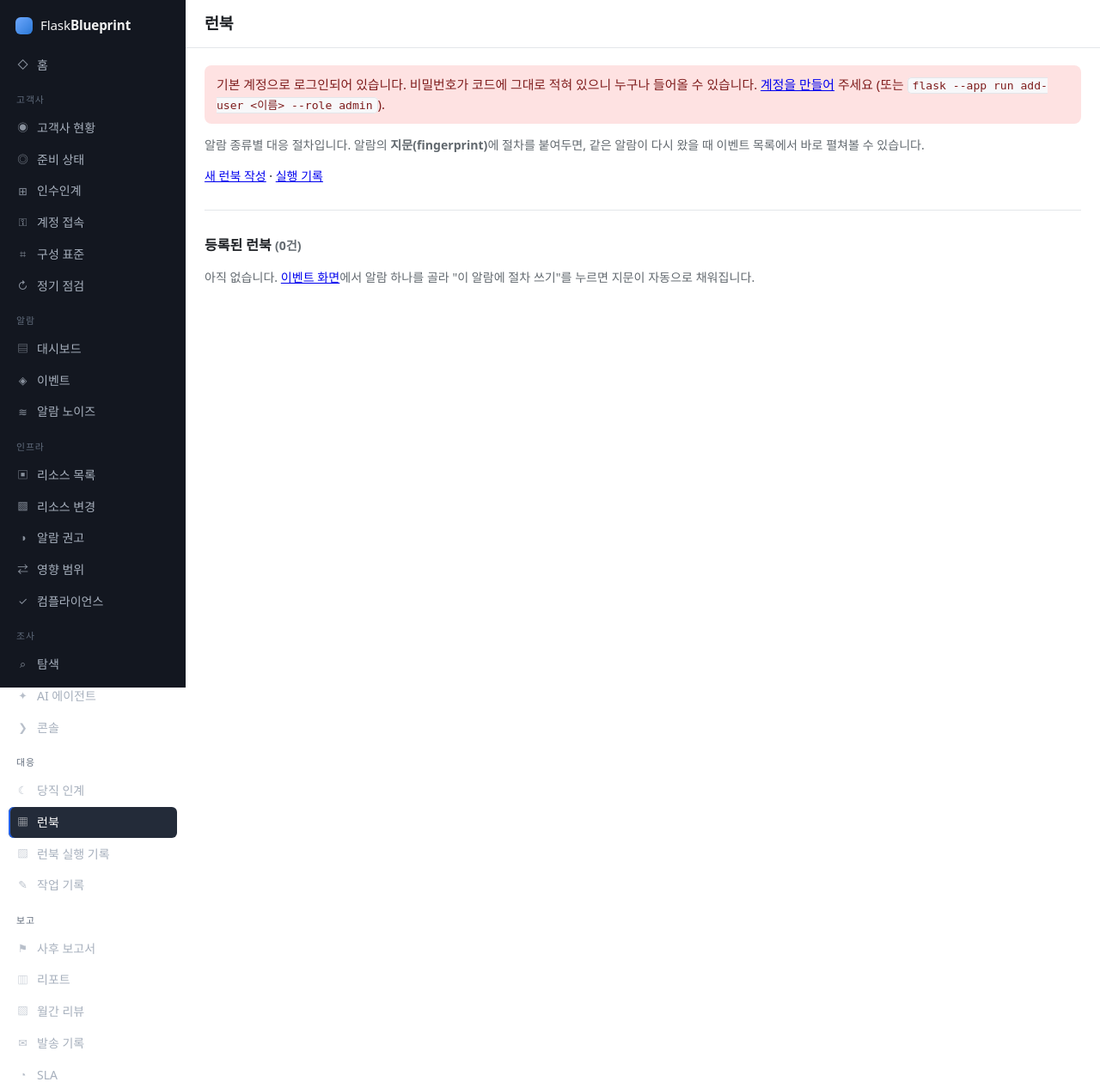
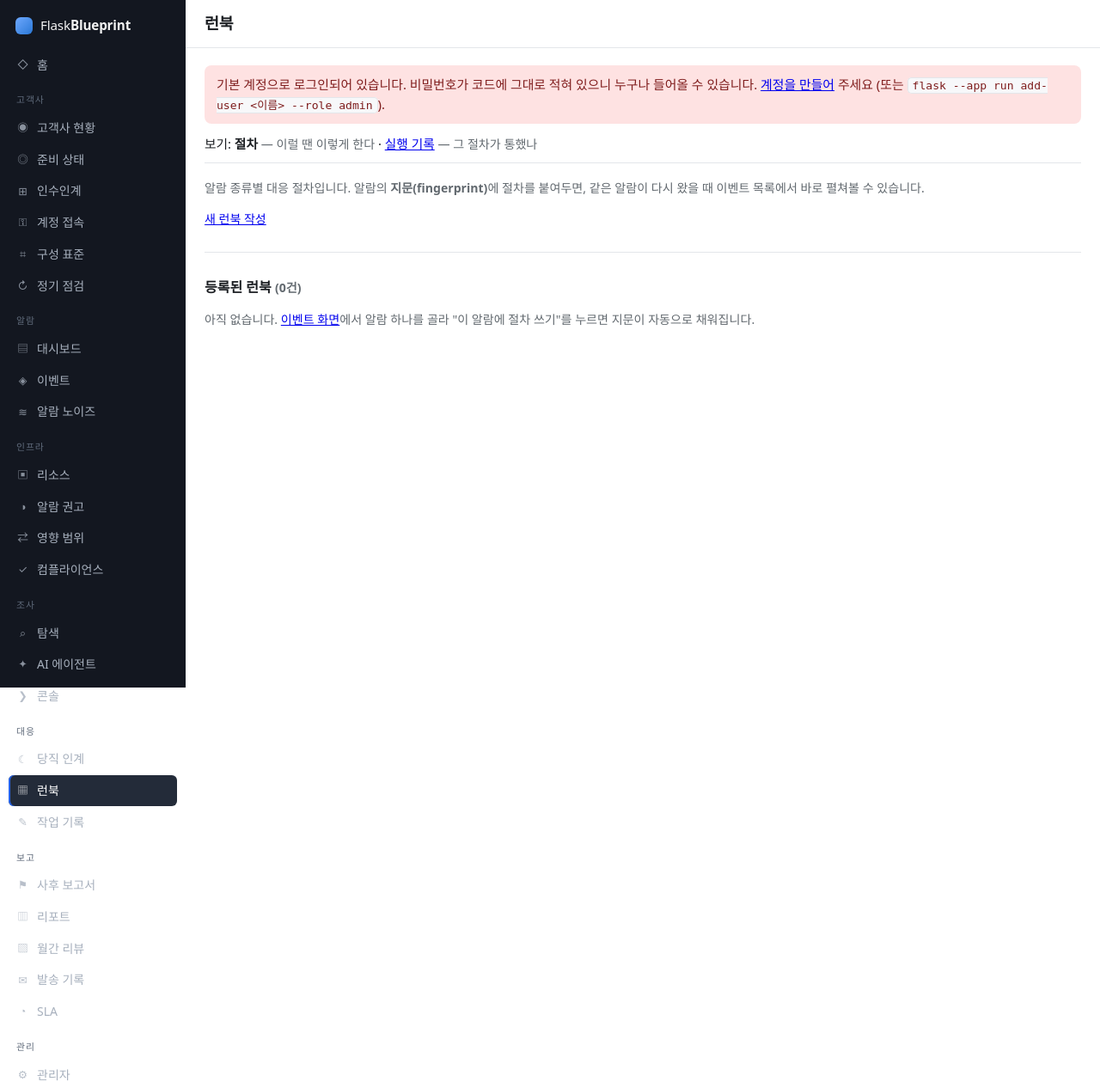
Before and after one commit to eunyuljo/flask_app, a Flask app: page /runbook/ in a window 1280 px wide. Shown: the top 1259 px of the page at 86% size. Run offline with Flask 3, Linux system fonts and the light colour scheme; the visitor is signed in with stand-in values (Sample User, id 1); data that the repository does not hold is empty; some libraries are stand-ins or nearby versions.

Commit message:
화면 병합 둘: 리소스, 런북을 각각 탭 두 개로
메뉴가 28개까지 늘었다. 그중 세 쌍은 같은 자료를 다른 각도로 보는
것이라, 메뉴가 둘이면 "어느 쪽을 봐야 하지" 를 매번 묻게 된다.

  리소스 목록 + 리소스 변경   -> 리소스 (지금 목록 / 변경)
  런북 + 런북 실행 기록      -> 런북 (절차 / 실행 기록)

준비 상태는 지난번에 이미 합쳤고, 그때 인라인으로 쓴 탭 줄을 이번에
매크로(templates/_tabs.html)로 빼서 세 쌍이 같은 것을 쓰게 했다.
쌍마다 조금씩 다른 탭 줄이 생기는 것을 미리 막는다.

── 라우트는 합치지 않았다 ────────────────────────────────────────
준비 상태는 ?view= 하나로 합쳤다. 넓게 보는 쪽에 딥링크가 없어서
그래도 됐다.

리소스와 런북은 다르다. 인벤토리 화면만 해도 필터 링크가
url_for('resources.inventory_page', ...) 로 여덟 곳에 박혀 있어서,
라우트를 합치면 필터를 누를 때마다 리다이렉트가 한 번씩 더 붙는다.
사람에게 보이는 것(메뉴 하나, 탭 두 개)이 같으면 라우트 모양은 그
다음 문제라고 봤다. 왜 쌍마다 다른지를 _tabs.html 주석에 적어 뒀다.

nav 의 match 에 두 endpoint 를 다 적어서, 어느 보기에 있든 같은 메뉴에
불이 들어온다. 하위 화면(runbook.edit)도 마찬가지다.

── 영향 범위는 합치지 않았다 ────────────────────────────────────
resources 블루프린트 안에 있지만 묻는 것이 다르다. "무엇이 있나 /
무엇이 바뀌었나" 와 "이걸 건드리면 무엇이 딸려 오나" 는 같은 자료의
다른 보기가 아니라 다른 물음이다.

── 본문에서 중복을 걷어냈다 ─────────────────────────────────────
탭이 하는 말을 본문이 또 하면 같은 것을 두 번 읽게 된다. 형제 화면으로
가는 링크를 본문에서 빼고 탭을 가리키는 말로 바꿨다. 탭 밖에 형제
링크가 남아 있지 않은 것을 테스트가 확인한다.

메뉴 28 -> 26. 인프라 5 -> 4, 대응 4 -> 3.
두 카테고리에 자리가 하나씩 생겼다.

테스트 955개 통과 (병합 25개 추가).

```diff
--- a/myapp/app/nav.py
+++ b/myapp/app/nav.py
@@ -93,12 +93,13 @@ ITEMS = [
      "category": "alarm", "hint": "시끄러운 알람 순위와 억제 규칙"},
 
     # ---- 인프라 ----
-    {"endpoint": "resources.inventory_page", "label": "리소스 목록", "icon": "▣",
-     "category": "infra", "match": ("resources.inventory",),
-     "hint": "지금 무엇이 떠 있는가"},
-    {"endpoint": "resources.index", "label": "리소스 변경", "icon": "▩",
-     "category": "infra", "match": ("resources.",),
-     "hint": "두 시점의 인프라 차이"},
+    # 목록과 변경은 같은 자료(resources 테이블)를 다른 각도로 보는 것이라
+    # 한 메뉴에 탭 두 개로 뒀다. 라우트를 하나로 합치지 않은 이유는
+    # templates/_tabs.html 에 적었다(필터 링크가 리다이렉트를 타게 된다).
+    {"endpoint": "resources.inventory_page", "label": "리소스", "icon": "▣",
+     "category": "infra",
+     "match": ("resources.inventory", "resources.index"),
+     "hint": "지금 무엇이 있나 / 무엇이 바뀌었나"},
     {"endpoint": "resources.alarm_advice_page", "label": "알람 권고", "icon": "◑",
      "category": "infra", "match": ("resources.alarm_advice",),
      "hint": "이 리소스에 무엇을 걸어야 하나"},
@@ -111,12 +112,12 @@ ITEMS = [
     # ---- 대응 ----
     {"endpoint": "handover.index", "label": "당직 인계", "icon": "☾",
      "category": "respond", "hint": "지난 근무 구간 요약"},
+    # 절차와 그 절차를 따른 일. 나눠 뒀다가 한 메뉴의 탭 두 개로 합쳤다 -
+    # 실행 기록만 따로 열 일이 거의 없고, 절차를 보러 왔다가 "이거 통하나" 를
+    # 묻는 흐름이 자연스럽다.
     {"endpoint": "runbook.index", "label": "런북", "icon": "▦",
      "category": "respond", "match": ("runbook.",),
-     "hint": "알람 종류별 대응 절차"},
-    {"endpoint": "runbook.runs", "label": "런북 실행 기록", "icon": "▨",
-     "category": "respond", "match": ("runbook.runs",),
-     "hint": "그 절차가 실제로 통했는가"},
+     "hint": "대응 절차와 그 절차가 통했는가"},
     {"endpoint": "work.index", "label": "작업 기록", "icon": "✎",
      "category": "respond", "hint": "작업 전/후 증적"},
 
--- a/myapp/app/static/css/style.css
+++ b/myapp/app/static/css/style.css
@@ -947,6 +947,16 @@ table.matrix .cell {
 .cell-missing { color: var(--sev-critical); }
 .cell-unknown { color: var(--muted); }
 
+/* 같은 자료의 여러 보기를 잇는 탭 줄. 화면 맨 위에 한 줄로 둔다 -
+   커다란 탭 UI 를 만들면 정작 내용이 아래로 밀린다. */
+.view-tabs {
+  margin: 0 0 18px;
+  padding-bottom: 10px;
+  border-bottom: 1px solid var(--border);
+  font-size: .92rem;
+}
+.view-tabs strong { color: var(--text); }
+
 /* 인수인계 문서. 만들어진 Markdown 을 그대로 보여준다 - 화면용으로
    다시 그리면 화면과 내려받은 파일이 언젠가 갈라진다. */
 .brief {
--- /dev/null
+++ b/myapp/app/templates/_tabs.html
@@ -0,0 +1,28 @@
+{# templates/_tabs.html
+   같은 자료의 여러 보기를 잇는 탭.
+
+   ── 왜 매크로로 뺐나 ────────────────────────────────────────────
+   화면을 합칠 때마다 탭 줄을 새로 쓰면 세 쌍이 조금씩 달라진다. 한 곳에서
+   그린다.
+
+   ── 왜 라우트를 하나로 합치지 않은 쌍이 있나 ────────────────────
+   준비 상태는 ?view= 하나로 합쳤다. 넓게 보는 쪽에 딥링크가 없어서
+   그래도 됐다. 리소스와 런북은 다르다 - 필터 링크가 url_for 로 여러 곳에
+   박혀 있어서, 라우트를 합치면 필터를 누를 때마다 리다이렉트가 한 번씩
+   더 붙는다. 사람에게 보이는 것(메뉴 하나, 탭 두 개)이 같으면 라우트
+   모양은 그 다음 문제다. #}
+
+{% macro views(items) -%}
+  <p class="view-tabs">
+    보기:
+    {% for it in items %}
+      {% if not loop.first %} &middot; {% endif %}
+      {% if it.active %}
+        <strong>{{ it.label }}</strong>
+      {% else %}
+        <a href="{{ it.href }}">{{ it.label }}</a>
+      {% endif %}
+      <span class="muted">— {{ it.hint }}</span>
+    {% endfor %}
+  </p>
+{%- endmacro %}
--- a/myapp/app/templates/runbook.html
+++ b/myapp/app/templates/runbook.html
@@ -2,11 +2,18 @@
    runbook 블루프린트의 index() 가 렌더링하는 런북 목록. #}
 
 {% extends "base.html" %}
+{% from "_tabs.html" import views %}
 
 {% block title %}런북{% endblock %}
 {% block page_title %}런북{% endblock %}
 
 {% block content %}
+{{ views([
+     {"label": "절차", "hint": "이럴 땐 이렇게 한다",
+      "href": url_for('runbook.index'), "active": true},
+     {"label": "실행 기록", "hint": "그 절차가 통했나",
+      "href": url_for('runbook.runs'), "active": false},
+   ]) }}
   <p class="muted">
     알람 종류별 대응 절차입니다. 알람의 <strong>지문(fingerprint)</strong>에 절차를 붙여두면,
     같은 알람이 다시 왔을 때 이벤트 목록에서 바로 펼쳐볼 수 있습니다.
@@ -16,11 +23,7 @@
     <div class="flash error">{{ error }}</div>
   {% endif %}
 
-  <p>
-    <a href="{{ url_for('runbook.new') }}">새 런북 작성</a>
-    &middot;
-    <a href="{{ url_for('runbook.runs') }}">실행 기록</a>
-  </p>
+  <p><a href="{{ url_for('runbook.new') }}">새 런북 작성</a></p>
 
   <hr>
   <h2>등록된 런북 <span class="muted">({{ items|length }}건)</span></h2>
```
Also changed, not shown: myapp/app/templates/customer_readiness.html (+7 -10 lines), myapp/app/templates/customer_settings.html (+7 -10 lines), myapp/app/templates/inventory.html (+8 -1 lines), myapp/app/templates/resources.html (+7 -0 lines), myapp/app/templates/runbook_runs.html (+8 -2 lines), myapp/tests/test_view_tabs.py (added, +118 -0 lines).
